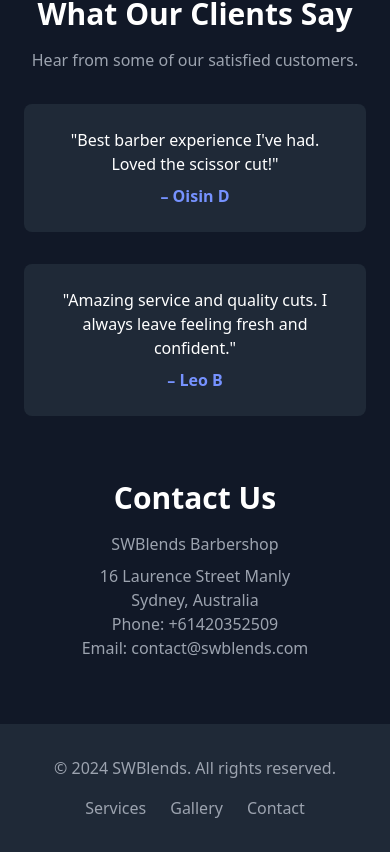
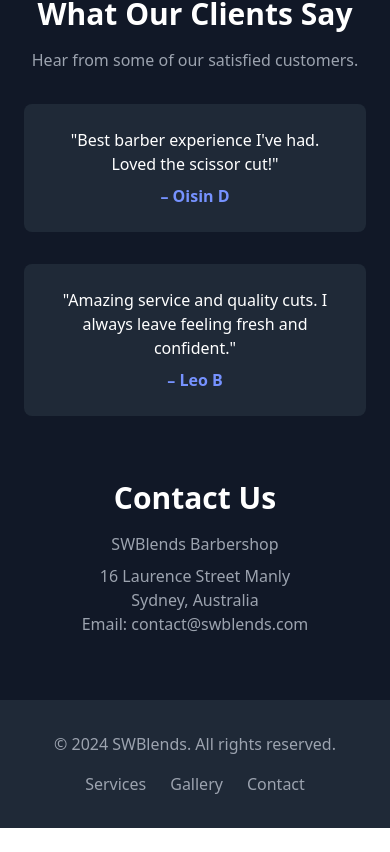
Before and after one commit to Stryyxx/swblends, a React (Create React App) app: page / in a window 390 px wide. Shown: the part 2918-3770 px from the top of the page. After the commit the page ends 3746 px from the top, so only its background shows below. Built offline with nearby package versions, Linux system fonts and the light colour scheme.

Commit message:
reemoved phone number

```diff
--- a/src/App.jsx
+++ b/src/App.jsx
@@ -332,12 +332,6 @@
 						<p className="text-gray-400">16 Laurence Street Manly</p>
 						<p className="text-gray-400">Sydney, Australia</p>
 						<p className="text-gray-400">
-							Phone:{" "}
-							<a href="tel:+61420352509" className="hover:text-white transition duration-200">
-								+61420352509
-							</a>
-						</p>
-						<p className="text-gray-400">
 							Email:{" "}
 							<a href="mailto:contact@swblends.com" className="hover:text-white transition duration-200">
 								contact@swblends.com
```
